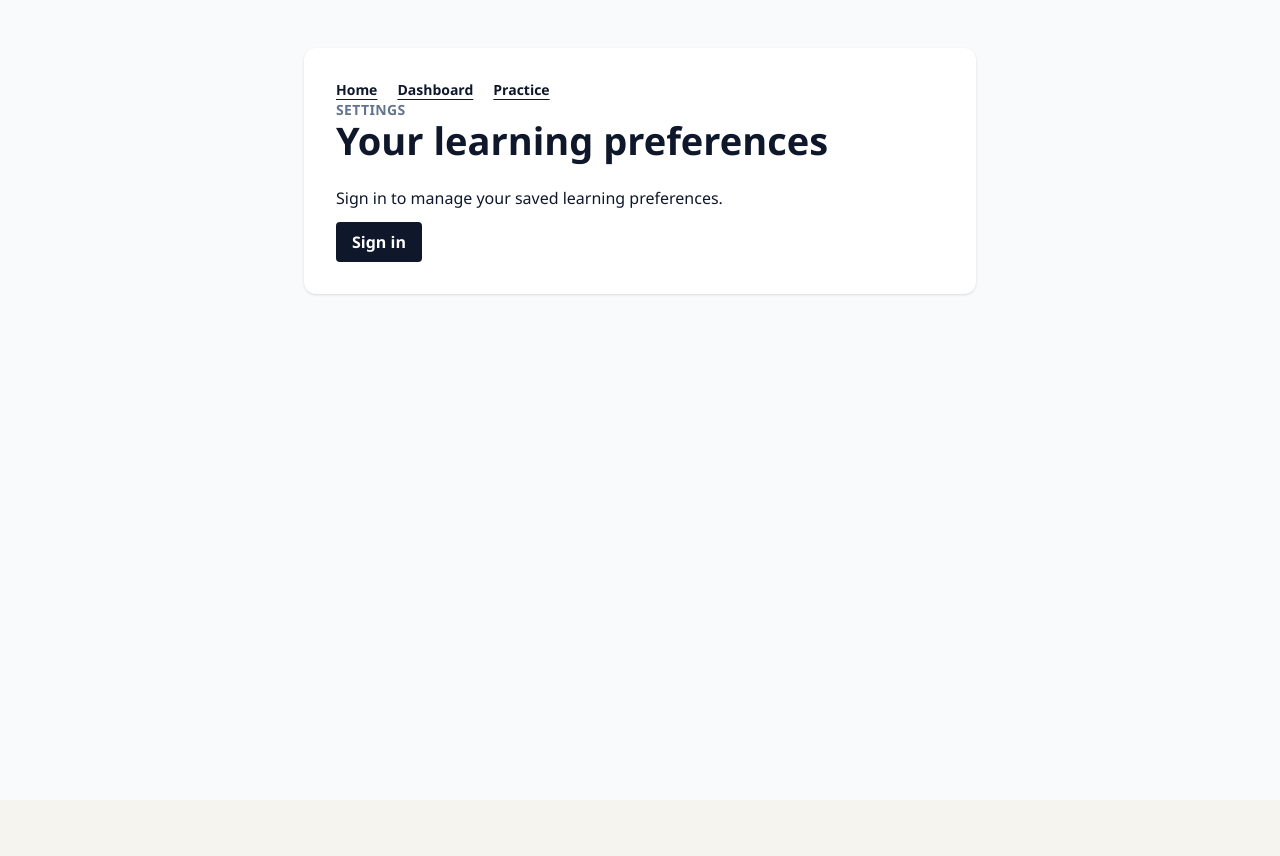
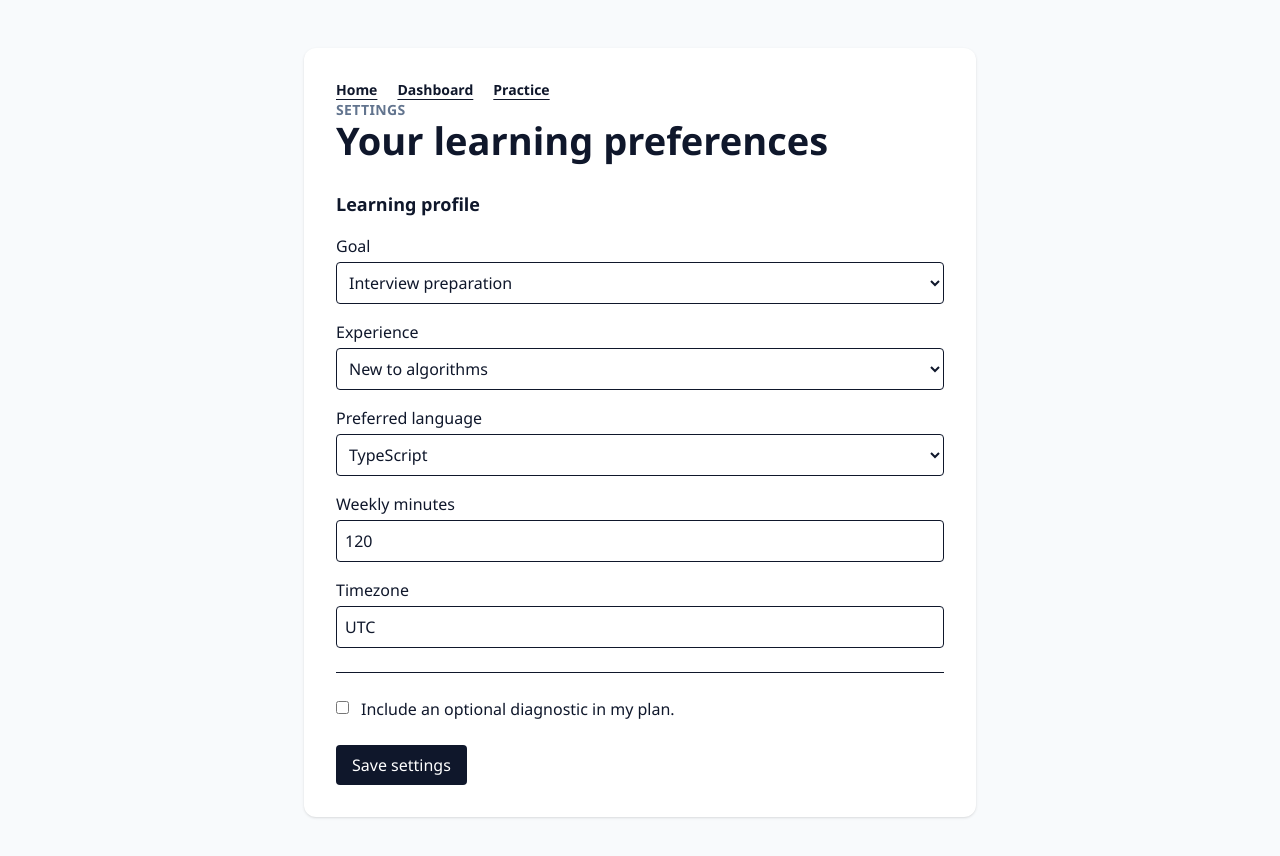
Before and after one commit to AdithyaDevi3/Leetcode-App, a Next.js app in the folder apps/web/: page /settings in a window 1280 px wide. Shown: the top 856 px of the page. Before the commit the page ends 800 px from the top, so only its background shows below. Built offline with nearby package versions, Linux system fonts and the light colour scheme; no server answers.

Commit message:
feat(phase-1): make dashboard and settings local

```diff
--- a/apps/web/src/app/dashboard/page.tsx
+++ b/apps/web/src/app/dashboard/page.tsx
@@ -1,5 +1,5 @@
-import { LearnerDashboard } from '@/components/learner-dashboard';
+import { LocalLearnerDashboard } from '@/components/local-learner-dashboard';
 
 export default function DashboardPage() {
-  return <LearnerDashboard />;
+  return <LocalLearnerDashboard />;
 }
--- a/apps/web/src/app/settings/page.tsx
+++ b/apps/web/src/app/settings/page.tsx
@@ -1,5 +1,5 @@
-import { LearnerSettings } from '@/components/learner-settings';
+import { LocalLearnerSettings } from '@/components/local-learner-settings';
 
 export default function SettingsPage() {
-  return <LearnerSettings />;
+  return <LocalLearnerSettings />;
 }
--- /dev/null
+++ b/apps/web/src/components/local-learner-dashboard.tsx
@@ -0,0 +1,23 @@
+'use client';
+
+import Link from 'next/link';
+import { useEffect, useState } from 'react';
+import { buildLocalLearningPlan, readLocalLearnerProfile, type LocalLearnerProfile } from '@/lib/local-learner';
+
+export function LocalLearnerDashboard() {
+  const [profile, setProfile] = useState<LocalLearnerProfile | null>(null);
+
+  useEffect(() => {
+    const timer = window.setTimeout(() => setProfile(readLocalLearnerProfile()), 0);
+    return () => window.clearTimeout(timer);
+  }, []);
+
+  const plan = profile ? buildLocalLearningPlan(profile) : null;
+
+  return <main className="min-h-screen bg-slate-50 px-6 py-12 text-slate-900"><section className="mx-auto max-w-3xl rounded-xl bg-white p-8 shadow-sm">
+    <nav aria-label="Learner navigation" className="flex flex-wrap gap-x-5 gap-y-2 text-sm"><Link className="font-semibold underline underline-offset-4" href="/">Home</Link><Link className="font-semibold underline underline-offset-4" href="/settings">Settings</Link><Link className="font-semibold underline underline-offset-4" href="/practice">Practice</Link><Link className="font-semibold underline underline-offset-4" href="/history">History</Link></nav>
+    <p className="mt-8 text-sm font-semibold uppercase tracking-wide text-slate-500">Learner dashboard</p><h1 className="mt-2 text-3xl font-bold">Your next learning step</h1>
+    {profile === null ? <div className="mt-6 space-y-3"><p>Set your goals first, and we’ll create a focused learning plan on this device.</p><Link className="inline-block rounded bg-slate-900 px-4 py-2 font-semibold text-white" href="/onboarding">Start onboarding</Link></div> : null}
+    {profile && plan ? <div className="mt-6 space-y-7"><section aria-labelledby="plan-heading"><h2 className="text-xl font-bold" id="plan-heading">This week’s plan</h2><p className="mt-2 text-slate-700">{plan.explanation}</p><p className="mt-2 text-sm text-slate-600">Pace: <span className="font-semibold capitalize">{plan.pace}</span></p><ol className="mt-4 list-decimal space-y-2 pl-5">{plan.suggestedTopics.map((topic) => <li key={topic}>{topic}</li>)}</ol><Link className="mt-5 inline-block rounded bg-slate-900 px-4 py-2 font-semibold text-white" href="/practice">Start practice</Link></section><section aria-labelledby="profile-heading" className="border-t pt-6"><div className="flex flex-wrap items-center justify-between gap-3"><h2 className="text-xl font-bold" id="profile-heading">Profile at a glance</h2><Link className="font-semibold underline underline-offset-4" href="/settings">Edit settings</Link></div><dl className="mt-4 grid gap-4 sm:grid-cols-3"><div><dt className="text-sm text-slate-500">Goal</dt><dd className="font-medium">{profile.goal.replace('_', ' ')}</dd></div><div><dt className="text-sm text-slate-500">Experience</dt><dd className="font-medium">{profile.experience}</dd></div><div><dt className="text-sm text-slate-500">Weekly time</dt><dd className="font-medium">{profile.weeklyMinutes} minutes</dd></div></dl></section></div> : null}
+  </section></main>;
+}
--- /dev/null
+++ b/apps/web/src/components/local-learner-settings.tsx
@@ -0,0 +1,31 @@
+'use client';
+
+import Link from 'next/link';
+import { FormEvent, useEffect, useState } from 'react';
+import { defaultLocalLearnerProfile, readLocalLearnerProfile, writeLocalLearnerProfile, type LocalLearnerProfile } from '@/lib/local-learner';
+
+export function LocalLearnerSettings() {
+  const [profile, setProfile] = useState<LocalLearnerProfile>(defaultLocalLearnerProfile);
+  const [loaded, setLoaded] = useState(false);
+  const [message, setMessage] = useState('');
+
+  useEffect(() => {
+    const timer = window.setTimeout(() => { setProfile(readLocalLearnerProfile() ?? defaultLocalLearnerProfile); setLoaded(true); }, 0);
+    return () => window.clearTimeout(timer);
+  }, []);
+
+  const update = <K extends keyof LocalLearnerProfile>(key: K, value: LocalLearnerProfile[K]) => setProfile((current) => ({ ...current, [key]: value }));
+  const save = (event: FormEvent<HTMLFormElement>) => { event.preventDefault(); writeLocalLearnerProfile(profile); setMessage('Settings saved on this device.'); };
+
+  return <main className="min-h-screen bg-slate-50 px-6 py-12 text-slate-900"><section className="mx-auto max-w-2xl rounded-xl bg-white p-8 shadow-sm">
+    <nav aria-label="Learner navigation" className="flex flex-wrap gap-x-5 gap-y-2 text-sm"><Link className="font-semibold underline underline-offset-4" href="/">Home</Link><Link className="font-semibold underline underline-offset-4" href="/dashboard">Dashboard</Link><Link className="font-semibold underline underline-offset-4" href="/practice">Practice</Link></nav>
+    <p className="mt-8 text-sm font-semibold uppercase tracking-wide text-slate-500">Settings</p><h1 className="mt-2 text-3xl font-bold">Your learning preferences</h1>
+    {!loaded ? <p className="mt-6" aria-live="polite">Loading your settings…</p> : <form className="mt-7 space-y-6" onSubmit={save}><fieldset className="space-y-4"><legend className="text-lg font-bold">Learning profile</legend>
+      <label className="block">Goal<select className="mt-1 w-full rounded border p-2" value={profile.goal} onChange={(event) => update('goal', event.target.value as LocalLearnerProfile['goal'])}><option value="interview">Interview preparation</option><option value="coursework">Coursework</option><option value="career_change">Career change</option><option value="exploration">Exploration</option></select></label>
+      <label className="block">Experience<select className="mt-1 w-full rounded border p-2" value={profile.experience} onChange={(event) => update('experience', event.target.value as LocalLearnerProfile['experience'])}><option value="new">New to algorithms</option><option value="some">Some experience</option><option value="experienced">Experienced</option></select></label>
+      <label className="block">Preferred language<select className="mt-1 w-full rounded border p-2" value={profile.preferredLanguage} onChange={(event) => update('preferredLanguage', event.target.value as LocalLearnerProfile['preferredLanguage'])}><option value="typescript">TypeScript</option><option value="python">Python</option></select></label>
+      <label className="block">Weekly minutes<input className="mt-1 w-full rounded border p-2" min="30" max="1680" required type="number" value={profile.weeklyMinutes} onChange={(event) => update('weeklyMinutes', Number(event.target.value))} /></label>
+      <label className="block">Timezone<input className="mt-1 w-full rounded border p-2" required value={profile.timezone} onChange={(event) => update('timezone', event.target.value)} /></label>
+    </fieldset><fieldset className="border-t pt-6"><label className="flex items-start gap-3"><input className="mt-1" checked={profile.diagnosticOptIn} type="checkbox" onChange={(event) => update('diagnosticOptIn', event.target.checked)} /><span>Include an optional diagnostic in my plan.</span></label></fieldset><button className="rounded bg-slate-900 px-4 py-2 font-semibold text-white" type="submit">Save settings</button>{message ? <p aria-live="polite" className="text-slate-700">{message}</p> : null}</form>}
+  </section></main>;
+}
```
